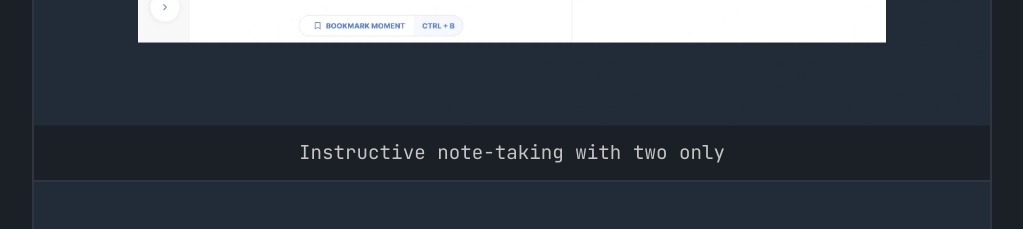
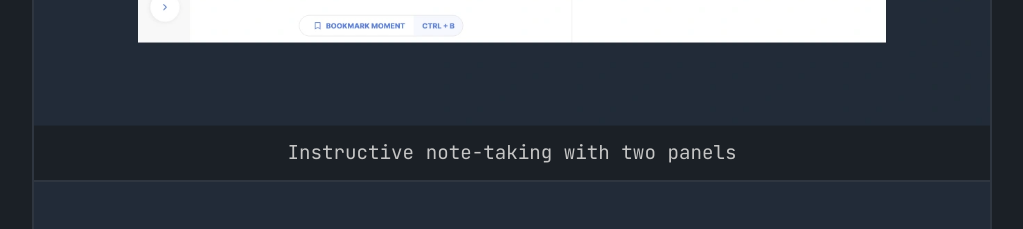
Before and after one commit to karan26796/portfolio-kadan, a plain HTML site: page projects/loop-note.html in a window 1280 px wide. Shown: the part 3417-3646 px from the top of the page, without its empty margins (128-1151 px from the left). Drawn offline with nearby package versions, Linux system fonts and the light colour scheme.

Commit message:
Update loop-note.html

```diff
--- a/projects/loop-note.html
+++ b/projects/loop-note.html
@@ -131,7 +131,7 @@
 		</div>
 
 		<div class="img-container"><img src="./images-loop-note/notes-initial.webp" class="img-blog">
-			<p>Instructive note-taking with two only</p>
+			<p>Instructive note-taking with two panels</p>
 		</div>
 
 		<div class="img-container"><img src="./images-loop-note/notes-initial-1.webp" class="img-blog">
```
